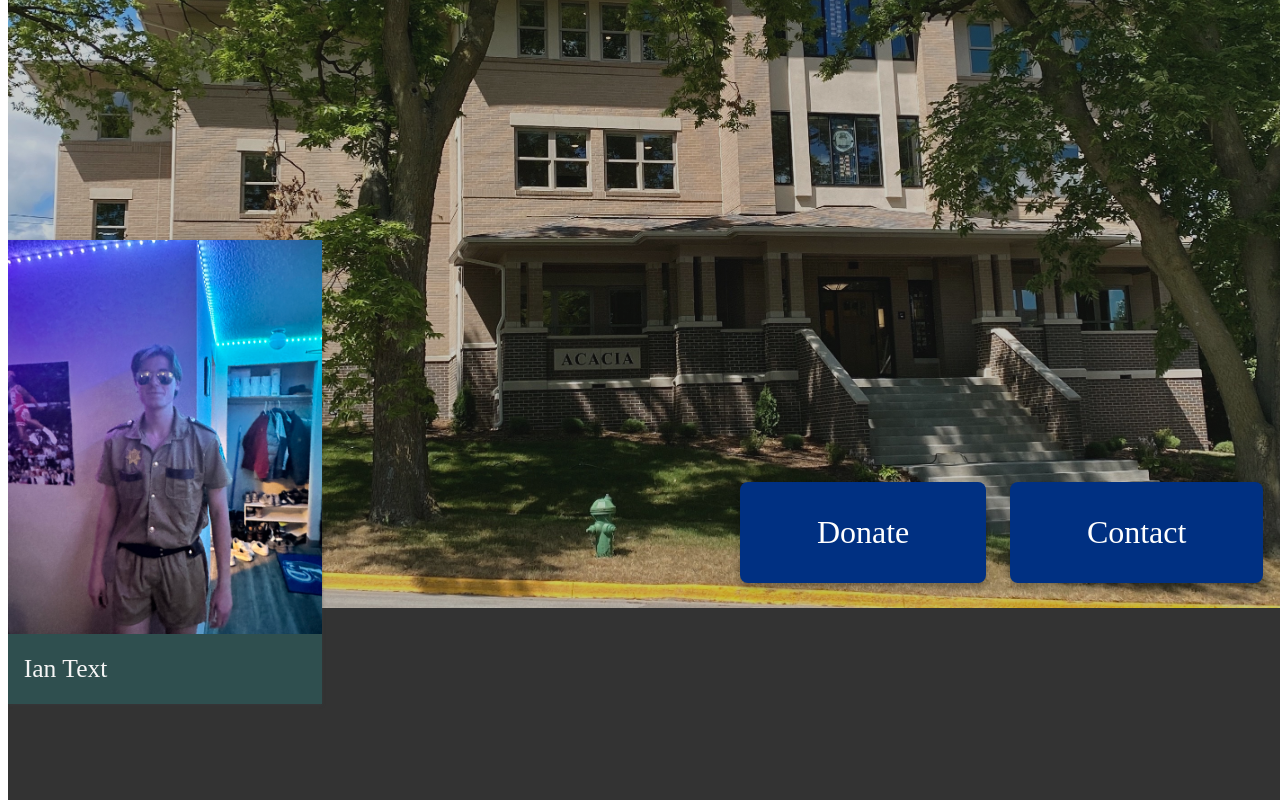
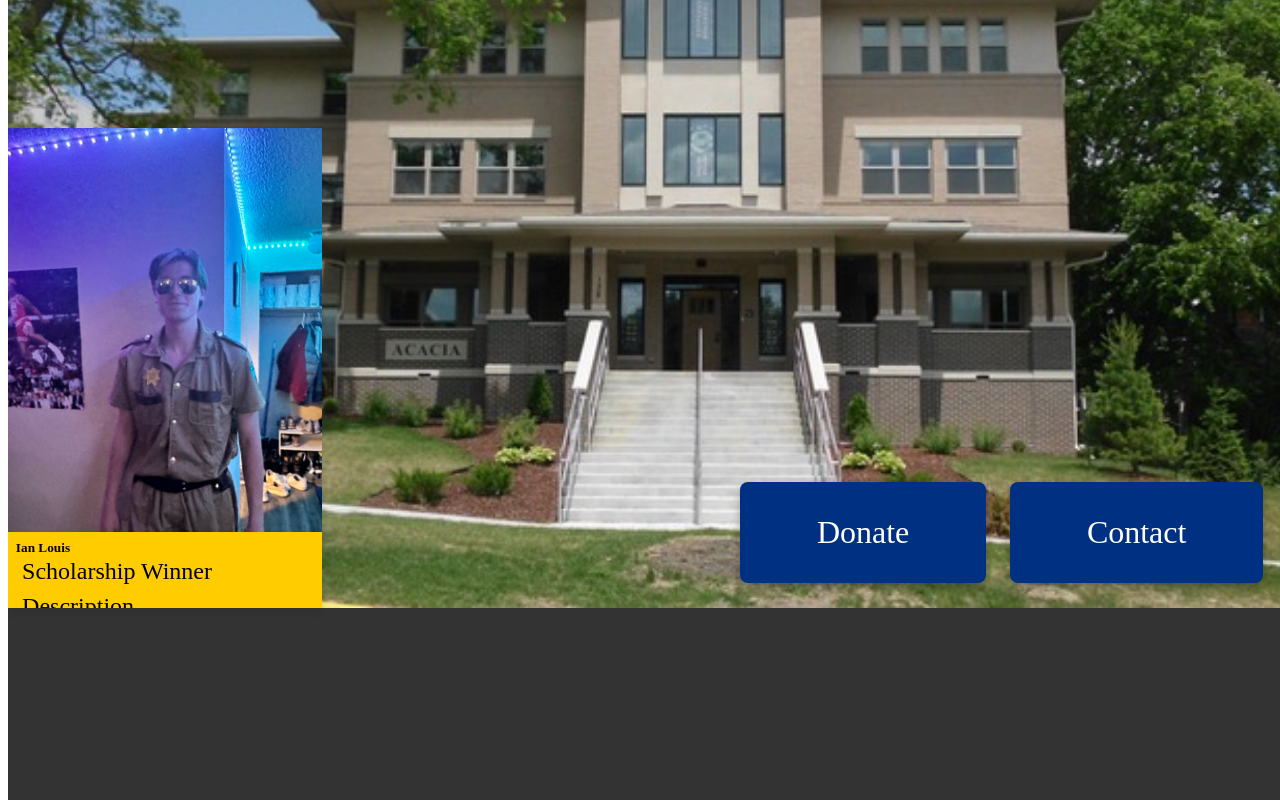
Before and after one commit to kevin21018212/Acacia-Website, a Next.js app: page / in a window 1280 px wide. Shown: the part 320-1120 px from the top of the page. Built offline with nearby package versions, Linux system fonts and the light colour scheme.

Commit message:
ian card

```diff
--- a/app/components/landing.tsx
+++ b/app/components/landing.tsx
@@ -13,6 +13,11 @@ const Landing = () => {
     visible: { opacity: 1, x: 0 },
   };
 
+  const descriptionVariants = {
+    hidden: { height: "12.5%" },
+    visible: { height: "40%" },
+  };
+
   return (
     <>
       <motion.div
@@ -23,19 +28,25 @@ const Landing = () => {
       >
         <h1 className={styles.heading}>Iowa State Acacia Chapter Foundation</h1>
       </motion.div>
-      <motion.div
-        className={styles.gridContainer}
-        initial="hidden"
-        animate="visible"
-      >
-        <motion.div className={styles.landingCard}>
-          <div className={styles.cardImage}></div>
-          <div className={styles.cardText}>Ian Text</div>
+      <motion.div className={styles.gridContainer}>
+        <motion.div className={styles.landingcard}>
+          <motion.div
+            className={styles.description}
+            initial="hidden"
+            whileHover="visible"
+            variants={descriptionVariants}
+          >
+            <h5>Ian Louis</h5>
+            <p>Scholarship Winner</p>
+            <p className={styles.bio}>Description </p>
+          </motion.div>
         </motion.div>
 
         <motion.div
           className={styles.buttonContainer}
           variants={buttonVariants}
+          initial="hidden"
+          animate="visible"
         >
           <motion.div
             className={styles.clickableBox}
--- a/app/components/membercard.tsx
+++ b/app/components/membercard.tsx
@@ -8,7 +8,7 @@ interface BoardMemberCardProps {
     name: string;
     position: string;
     bio: string;
-    image: string;
+    image: string | null;
   };
 }
 
--- a/app/css/landing.module.css
+++ b/app/css/landing.module.css
@@ -12,32 +12,51 @@
   display: flex;
   height: 100vh;
   width: 100%;
-  background: linear-gradient(rgba(0, 0, 0, 0.2), rgba(0, 0, 0, 0.2)),
-    url("/images/acaciahouse.jpeg");
+  background: url("/images/acaciahouse.jpeg");
   background-size: cover;
   justify-content: flex-end;
   align-items: flex-end;
 }
-.landingCard {
+
+.landingcard {
   width: 25%;
-  height: 58%;
-  margin-bottom: -7.5%;
-  background: darkslategray;
-  box-shadow: rgba(60, 64, 67, 0.3) 0px 1px 2px 0px,
-    rgba(60, 64, 67, 0.15) 0px 1px 3px 1px;
-}
-.cardImage {
-  height: 85%;
+  height: 60%;
+  display: flex;
+  flex-direction: column;
+  justify-content: flex-end;
+  box-shadow: 0 4px 8px rgba(0, 0, 0, 0.1);
   background-image: url("../../public/images/ian.jpg");
   background-size: cover;
+  overflow: hidden;
 }
-.cardText {
-  height: 15%;
-  color: whitesmoke;
+
+.description {
+  width: 100%;
+  padding: 2.5%;
+  background: #ffcc00;
+  box-shadow: 0 2px 4px rgba(0, 0, 0, 0.1);
   display: flex;
-  align-items: center;
-  font-size: 2vw;
+  align-items: flex-start;
+  justify-content: flex-start;
+  flex-direction: column;
+  padding-top: 2.5%;
+}
+.description h5 {
+  color: black;
+  margin: 0;
+  margin-bottom: 2px;
+}
+
+.description p {
+  margin: 0;
+  padding-left: 2%;
+  margin-bottom: 2.5%;
+  font-size: 1.5rem;
+}
+
+.bio {
   padding-left: 5%;
+  font-size: 1rem;
 }
 
 .buttonContainer {
```
Also changed, not shown: public/images/acaciahouse.jpeg.
